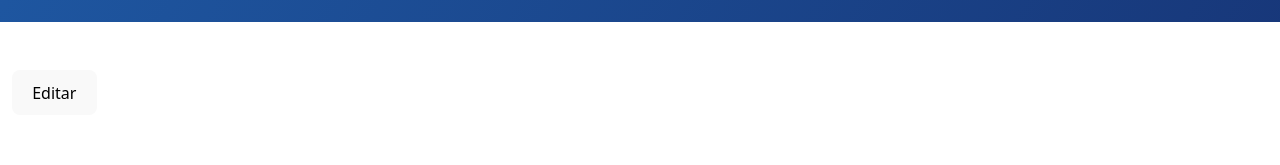
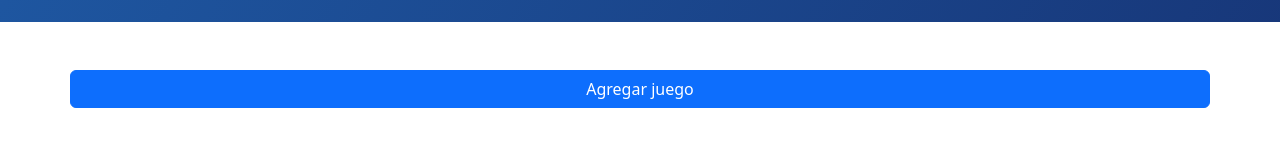
Before and after one commit to charrassebastian/games-catalog-frontend, a React (Vite) app in the folder juegos-serios-frontend/: page / in a window 1280 px wide. Shown: the part 778-943 px from the top of the page. Built offline with nearby package versions, Linux system fonts and the light colour scheme; a web font is replaced by a local one.

Commit message:
Now the editor works again

```diff
--- a/juegos-serios-frontend/src/GameComponents/EditableCard.tsx
+++ b/juegos-serios-frontend/src/GameComponents/EditableCard.tsx
@@ -25,7 +25,7 @@ export function EditableCard({ game, isNewGame, onGameDelete, onToggleEdit }: {
     const [gameMarkets, setGameMarkets] = useState(game.scope.market)
     const [gamePublics, setGamePublics] = useState(game.scope.public)
 
-    const [isOpen, setIsOpen] = useState(false);
+    const [isOpen, setIsOpen] = useState(!isNewGame);
 
     const onGameNameChange = (e: React.ChangeEvent<HTMLInputElement>) => setGameName(e.target.value)
     const onDescriptionChange = (e: React.ChangeEvent<HTMLInputElement>) => setDescription(e.target.value)
@@ -101,16 +101,14 @@ export function EditableCard({ game, isNewGame, onGameDelete, onToggleEdit }: {
         closePopup()
     }
 
-    const openPopup = () => {
-        setIsOpen(!isOpen);
-       };
-
     const closePopup = () => {
         setIsOpen(!isOpen);
     };
 
     return (
-        <Popup isOpen={isOpen} closePopup={closePopup} trigger={<button onClick={openPopup}>Editar</button>}>
+        <>
+            {isNewGame ? <button className='btn btn-primary' onClick={() => setIsOpen(true)}>Agregar juego</button> : null}
+            <Popup isOpen={isOpen}>
                 <div className="card m-3">
                     {game.imageLink?.length ? <img src={game.imageLink} className="card-img-top text-dark" alt={game.name} /> : null}
                     <h3 className="card-title text-dark m-3">{game.name}</h3>
@@ -223,12 +221,17 @@ export function EditableCard({ game, isNewGame, onGameDelete, onToggleEdit }: {
                                         <div className="mb-3"><button type="button" className="btn btn-primary" onClick={() => onGameUpdate()}>Actualizar juego</button></div>
                                         <div><button type="button" className="btn btn-secondary" onClick={onToggleEdit}>Dejar de editar</button></div>
                                     </>
-                            : <button type="button" className="btn btn-primary" onClick={() => onGameCreate(editedGame)}>Agregar juego</button>
+                                    :
+                                    <>
+                                        <button type="button" className="btn btn-primary" onClick={() => onGameCreate(editedGame)}>Guardar juego</button>
+                                        <button type="button" className="btn btn-primary" onClick={() => setIsOpen(false)}>Cerrar</button>
+                                    </>
                                 }
                             </div>
                         </form>
                     </div>
                 </div>
             </Popup>
+        </>
     )
 }
--- a/juegos-serios-frontend/src/Popup/popup.tsx
+++ b/juegos-serios-frontend/src/Popup/popup.tsx
@@ -1,22 +1,16 @@
 import React from 'react';
 
 interface PopupProps {
- trigger: React.ReactNode;
  children: React.ReactNode;
- closePopup: () => void;
  isOpen: boolean;
 }
 
-const Popup: React.FC<PopupProps> = ({ trigger, children, isOpen, closePopup }) => {
+const Popup: React.FC<PopupProps> = ({ children, isOpen }) => {
 
 
  return (
     <div className="popup">
-      {trigger}
-      {isOpen && <div className="popup-content">
-      <button onClick={closePopup}>Cerrar</button>
-         {children}
-       </div>}
+      {isOpen && <div className="popup-content">{children}</div>}
     </div>
  );
 };
```
Also changed, not shown: 2 other files (tests, documents, lock files or other folders). Lines whose indentation alone changed are shown as unchanged.
